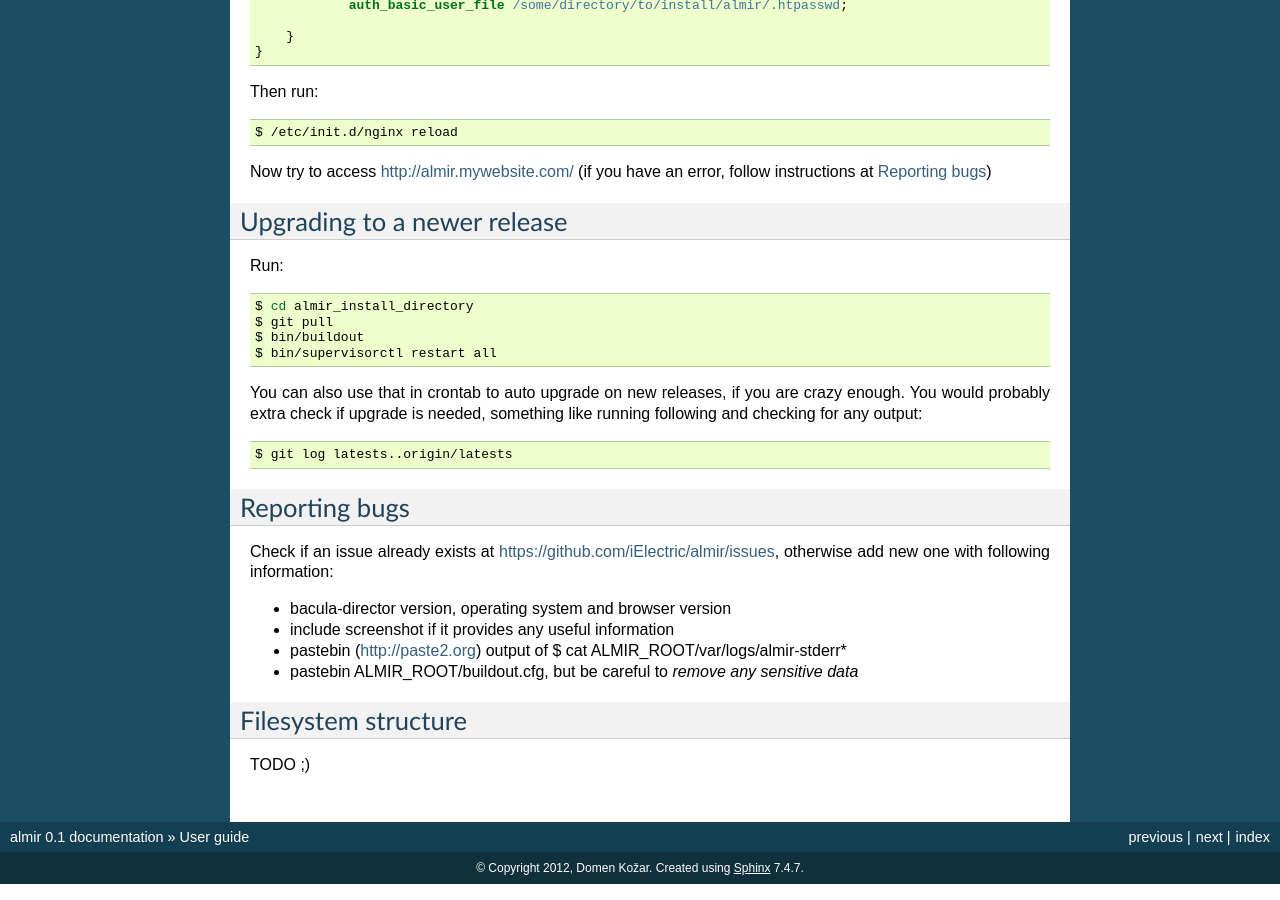
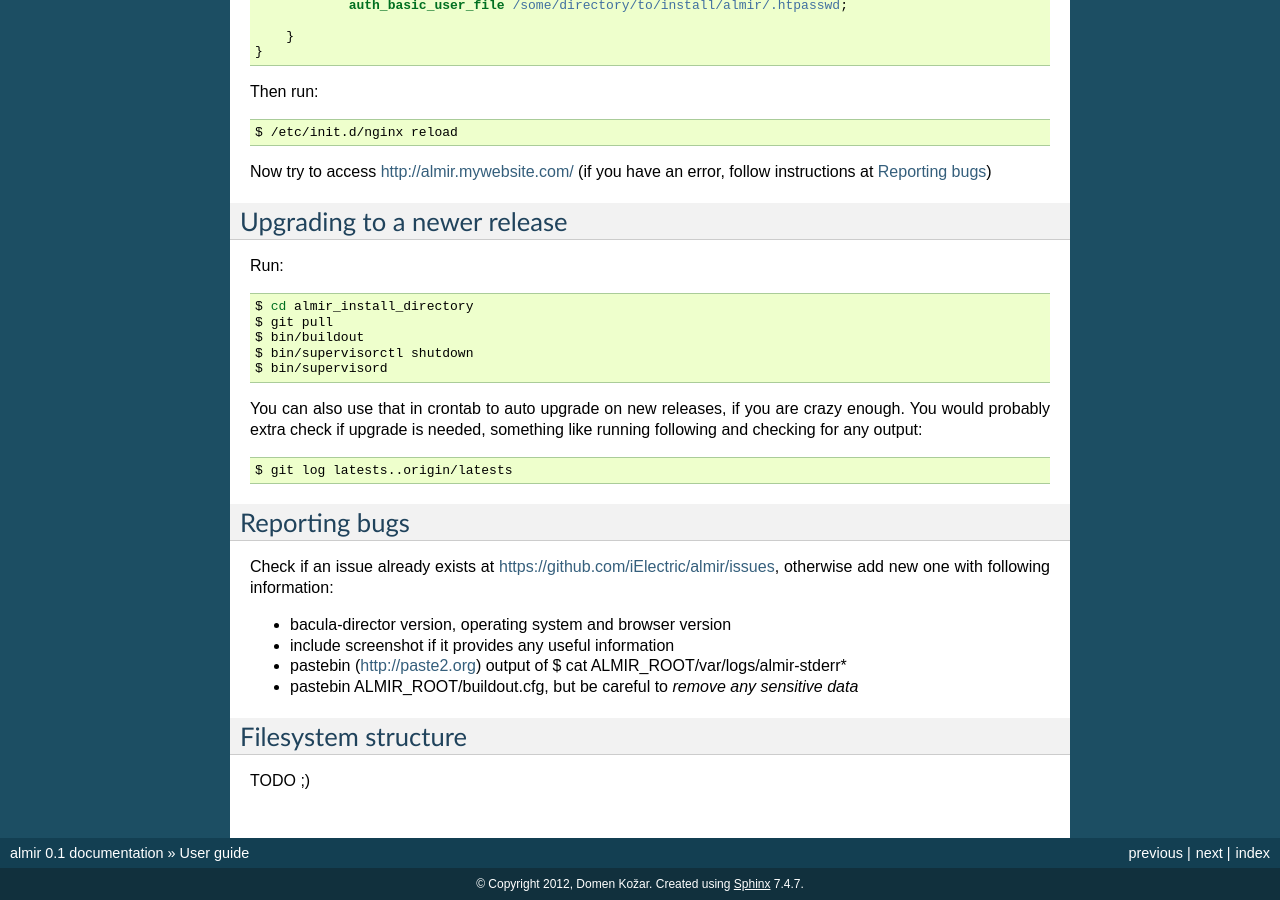
Before and after one commit to domenkozar/almir, a Sphinx documentation site: the page built from docs/source/userguide.rst, in a window 1280 px wide and 900 px high, scrolled down 1416 px. Built offline with Sphinx 7.4.7, drawn with Linux system fonts in a browser that asks for light colours.

Commit message:
more generic guide

```diff
--- a/docs/source/userguide.rst
+++ b/docs/source/userguide.rst
@@ -105,7 +105,8 @@ Run::
     $ cd almir_install_directory
     $ git pull
     $ bin/buildout
-    $ bin/supervisorctl restart all
+    $ bin/supervisorctl shutdown
+    $ bin/supervisord
 
 You can also use that in crontab to auto upgrade on new releases, if you are crazy enough. You would probably extra check if upgrade is needed, something like running following and checking for any output::
 
```
